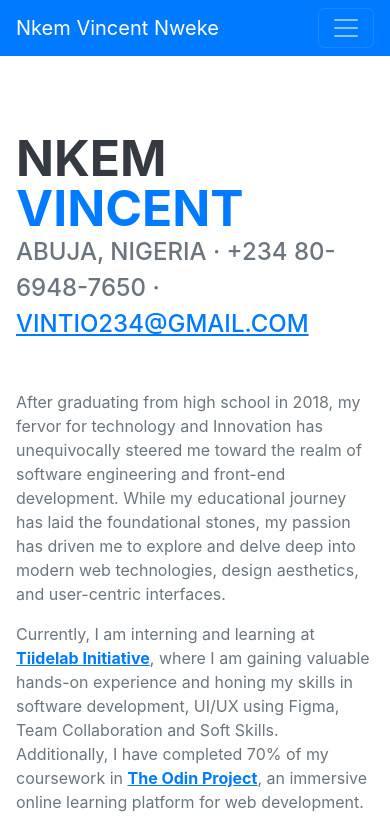
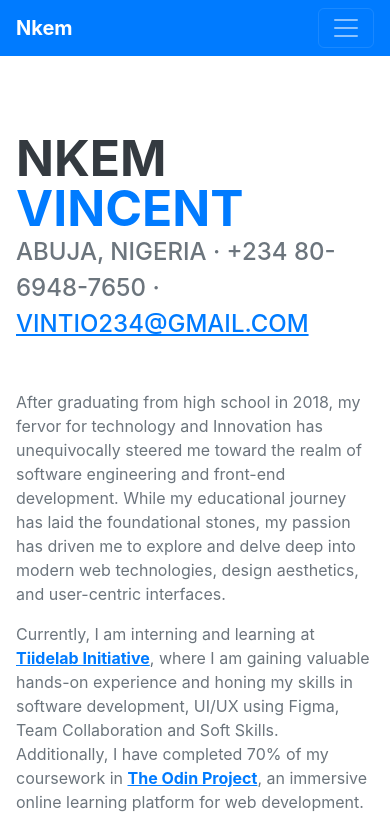
Before and after one commit to Nkemakolamuko/nkem, a plain HTML site: page index.html in a window 390 px wide. Shown: the top 827 px of the page. Drawn offline with nearby package versions, Linux system fonts and the light colour scheme; a web font is replaced by a local one.

Commit message:
Fixes --

```diff
--- a/index.html
+++ b/index.html
@@ -38,7 +38,7 @@
       id="sideNav"
     >
       <a class="navbar-brand js-scroll-trigger" href="#page-top">
-        <span class="d-block d-lg-none">Nkem Vincent Nweke</span>
+        <span class="d-block d-lg-none" style="font-weight: 700">Nkem</span>
         <span class="d-none d-lg-block"
           ><img
             class="img-fluid img-profile rounded-circle mx-auto mb-2"
```
